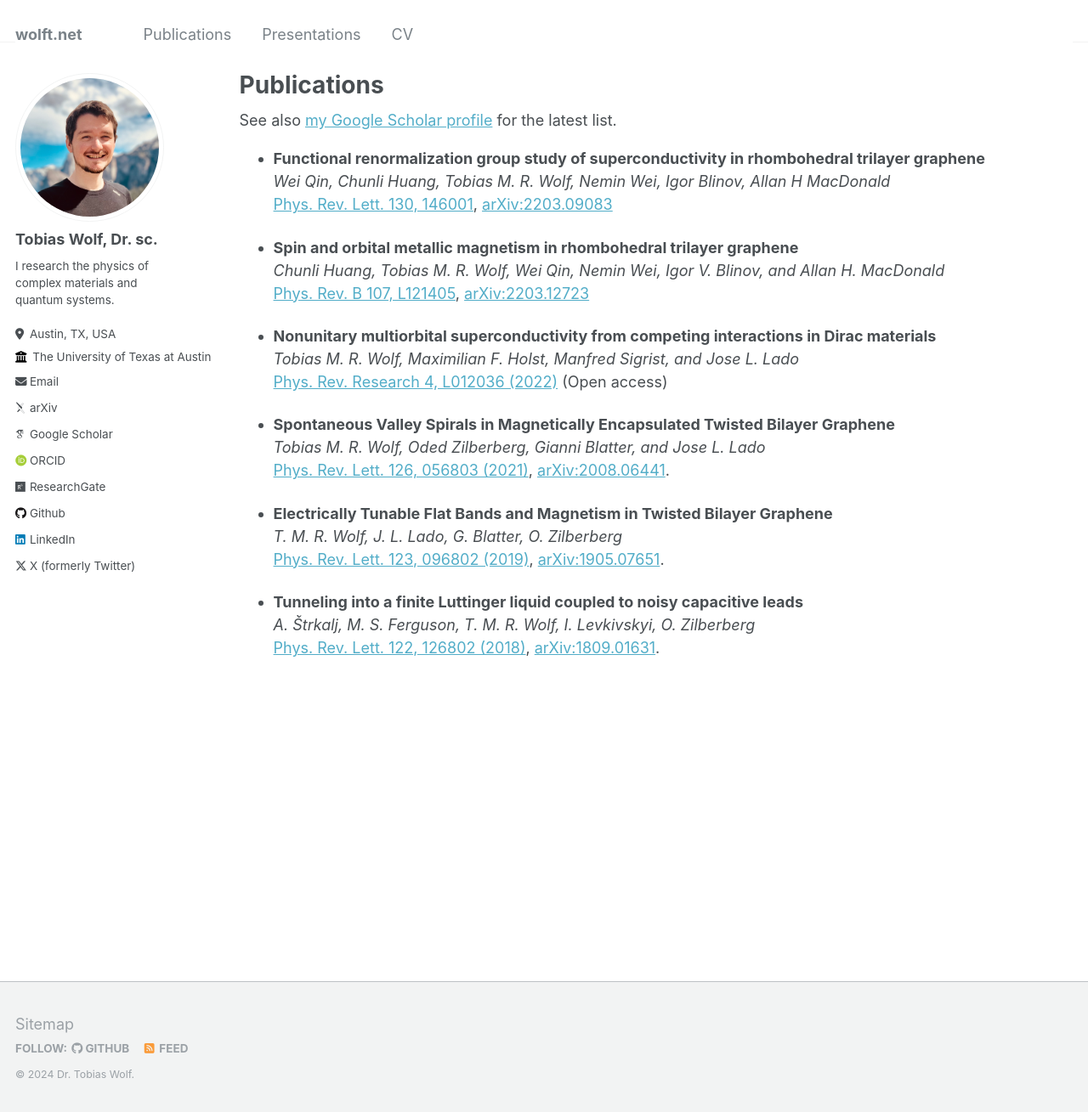
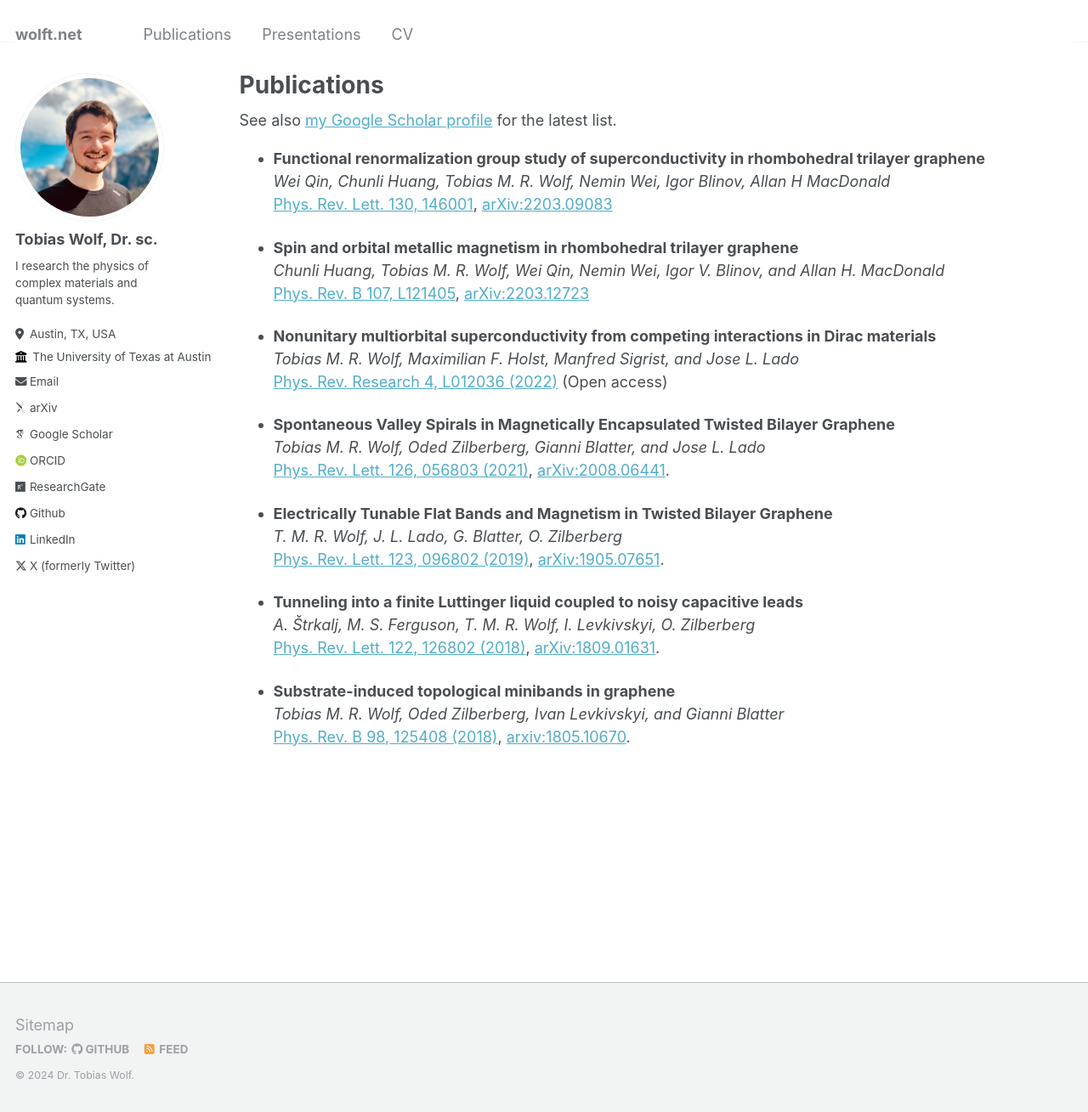
Before and after one commit to skilledwolf/skilledwolf.github.io, a Jekyll site: the page built from _pages/publications.md, in a window 1280 px wide and 1311 px high. Shown: the whole window at 85% size. Built offline with Jekyll 4.4.1, drawn with Linux system fonts in a browser that asks for light colours; some web fonts are replaced.

Commit message:
Updated publications

```diff
--- a/_pages/publications.md
+++ b/_pages/publications.md
@@ -31,9 +31,13 @@ author_profile: true
     *T. M. R. Wolf, J. L. Lado, G. Blatter, O. Zilberberg*\
     [Phys. Rev. Lett. 123, 096802 (2019)](https://arxiv.org/ct?url=https%3A%2F%2Fdx.doi.org%2F10.1103%2FPhysRevLett.123.096802&v=7f46eec8), [arXiv:1905.07651](https://arxiv.org/abs/1905.07651).
 
--   **Tunneling into a finite Luttinger liquid coupled to noisy capacitive leads**\
+*   **Tunneling into a finite Luttinger liquid coupled to noisy capacitive leads**\
     *A. Štrkalj, M. S. Ferguson, T. M. R. Wolf, I. Levkivskyi, O. Zilberberg*\
     [Phys. Rev. Lett. 122, 126802 (2018)](https://journals.aps.org/prl/abstract/10.1103/PhysRevLett.122.126802), [arXiv:1809.01631](https://arxiv.org/abs/1809.01631).
+
+*   **Substrate-induced topological minibands in graphene**\
+    *Tobias M. R. Wolf, Oded Zilberberg, Ivan Levkivskyi, and Gianni Blatter*\
+    [Phys. Rev. B 98, 125408 (2018)](https://journals.aps.org/prb/abstract/10.1103/PhysRevB.98.125408), [arxiv:1805.10670](https://arxiv.org/abs/1805.10670).
 
 {% comment %}
 {% for post in site.publications reversed %}
```
